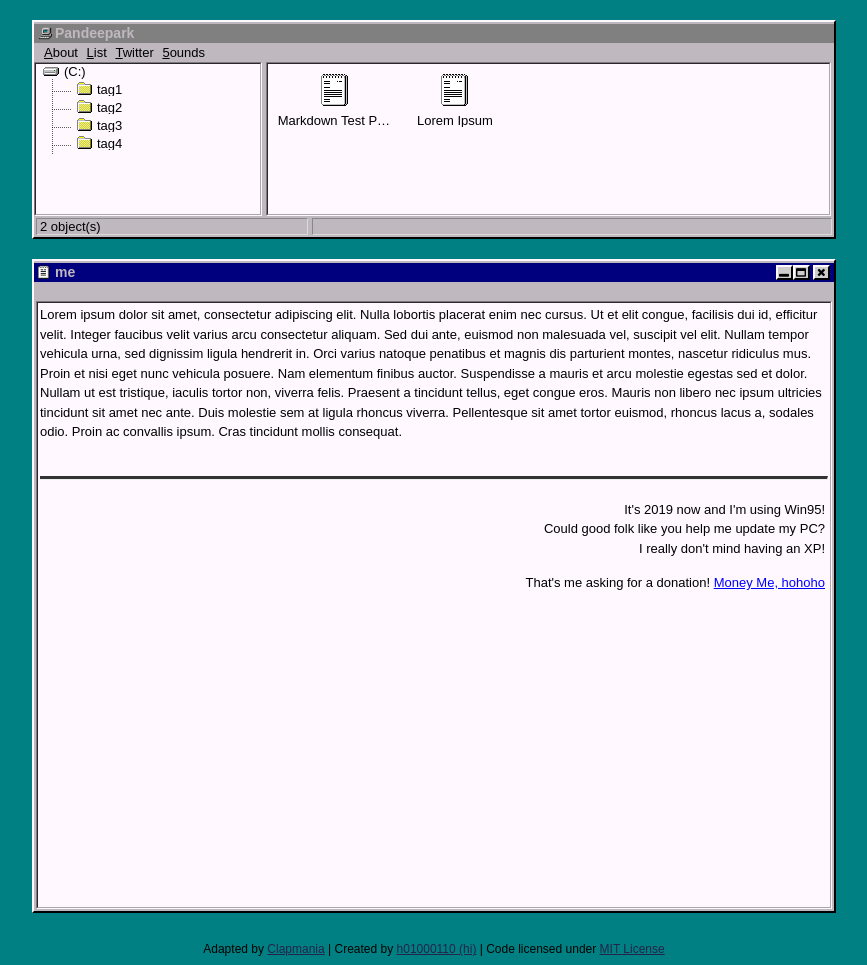
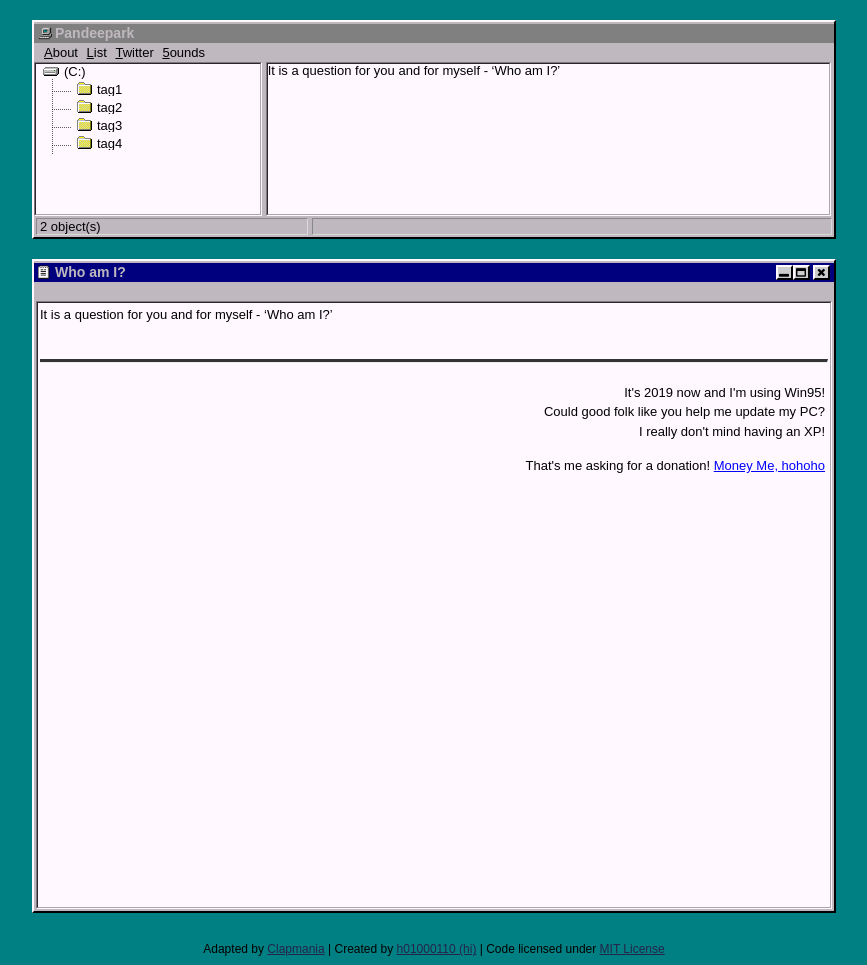
Before and after one commit to clapmania/clapmania.github.io, a Jekyll site: the page built from me/index.md, in a window 1280 px wide. Shown: the whole page, without its empty margins (206-1073 px from the left). Built offline with Jekyll 4.4.1, drawn with Linux system fonts in a browser that asks for light colours.

Commit message:
Update index.md

```diff
--- a/me/index.md
+++ b/me/index.md
@@ -1,6 +1,6 @@
 ---
 layout: me
-title: me
+title: Who am I?
 ---
 
-Lorem ipsum dolor sit amet, consectetur adipiscing elit. Nulla lobortis placerat enim nec cursus. Ut et elit congue, facilisis dui id, efficitur velit. Integer faucibus velit varius arcu consectetur aliquam. Sed dui ante, euismod non malesuada vel, suscipit vel elit. Nullam tempor vehicula urna, sed dignissim ligula hendrerit in. Orci varius natoque penatibus et magnis dis parturient montes, nascetur ridiculus mus. Proin et nisi eget nunc vehicula posuere. Nam elementum finibus auctor. Suspendisse a mauris et arcu molestie egestas sed et dolor. Nullam ut est tristique, iaculis tortor non, viverra felis. Praesent a tincidunt tellus, eget congue eros. Mauris non libero nec ipsum ultricies tincidunt sit amet nec ante. Duis molestie sem at ligula rhoncus viverra. Pellentesque sit amet tortor euismod, rhoncus lacus a, sodales odio. Proin ac convallis ipsum. Cras tincidunt mollis consequat.
+It is a question for you and for myself - 'Who am I?'
```
